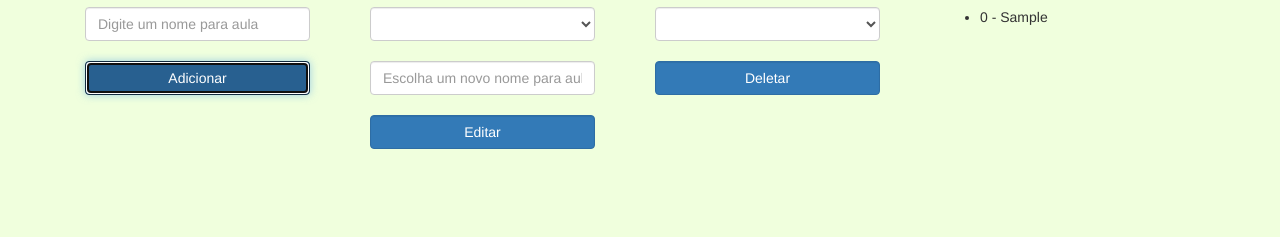
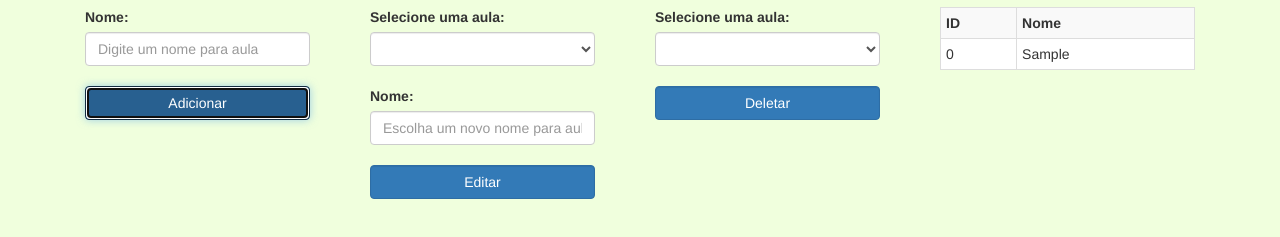
Before and after one commit to JabelFontoura/jabel.fontoura, a plain HTML site: page Modulo05-Angular/aula03/crud/index.html in a window 1280 px wide. Both pictures are taken after typing "Sample" into the empty fields and a click on the button "Adicionar". Shown: the part 157-394 px from the top of the page. Drawn offline with nearby package versions, Linux system fonts and the light colour scheme.

Commit message:
refactor(trabalho): ajustes do layout

```diff
--- a/Modulo05-Angular/aula03/crud/index.html
+++ b/Modulo05-Angular/aula03/crud/index.html
@@ -16,6 +16,7 @@
       <form class="col-md-3 form-horizontal" name="create" novalidate ng-submit="adicionar()">
           <div class="col-md-12 form-group">
             <h2>Adicionar Aula</h2>
+            <label for="novaAula">Nome:</label>
             <input class="form-control" type="text" name="novaAula" placeholder="Digite um nome para aula" required ng-model="novaAula.nome">
             <br>
             <button class="btn btn-primary form-control" type="submit">Adicionar</button>
@@ -24,11 +25,13 @@
       <form class="col-md-3 form-horizontal" name="update" novalidate ng-submit="editar()">
           <div class="col-md-12 form-group">
             <h2>Atualizar Aula</h2>
+          <label for="aulas">Selecione uma aula:</label>
             <select class="form-control" name="aulas" ng-model="idUpdate">
               <option selected="selected">Selecione uma aula</option>
 						  <option ng-repeat="item in aulas | orderBy: 'nome'" value="{{item.id}}">{{item.nome}}</option>
 					  </select>
             <br>
+            <label for="novaAula">Nome:</label>
             <input class="form-control" type="text" name="editAula" placeholder="Escolha um novo nome para aula" required ng-model="edit.nome">
             <br>
             <button class="btn btn-primary form-control" type="submit">Editar</button>
@@ -37,8 +40,8 @@
       <form class="col-md-3 form-horizontal" name="delete" novalidate ng-submit="deletar()">
         <div class="col-md-12 form-group">
           <h2>Deletar Aula</h2>
+          <label for="aulas">Selecione uma aula:</label>
           <select class="form-control" name="aulas" ng-model="idDelete">
-            <option selected="selected">Selecione uma aula</option>
             <option ng-repeat="item in aulas | orderBy: 'nome'" value="{{item.id}}">{{item.nome}}</option>
           </select>
           <br>
@@ -47,9 +50,16 @@
       </form>
       <div class="col-md-3">
         <h2>Aulas</h2>
-        <ul>
-          <li ng-repeat="item in aulas | orderBy: 'nome'">{{item.id}} - {{item.nome}}</li>
-        </ul>
+        <table class="table table-striped table-bordered table-hover table-condensed">
+          <tr>
+            <th>ID</th>
+            <th>Nome</th>
+          </tr>
+          <tr ng-repeat="item in aulas | orderBy: 'nome'">
+            <td>{{item.id}}</td>
+            <td>{{item.nome}}</td>
+          </tr>
+        </table>
       </div>
 
     </div>
--- a/Modulo05-Angular/aula03/crud/style.css
+++ b/Modulo05-Angular/aula03/crud/style.css
@@ -14,8 +14,7 @@ h1, h2 {
 form > div {
   padding-left: 200px;
 }
-.container-fluid > div:hover {
-  border: 3px groove red;
-  background-color: #c4dafc;
-  box-shadow: 10px 10px 5px 0px rgba(0,0,0,0.75);
+
+table {
+  background-color: white;
 }
```
